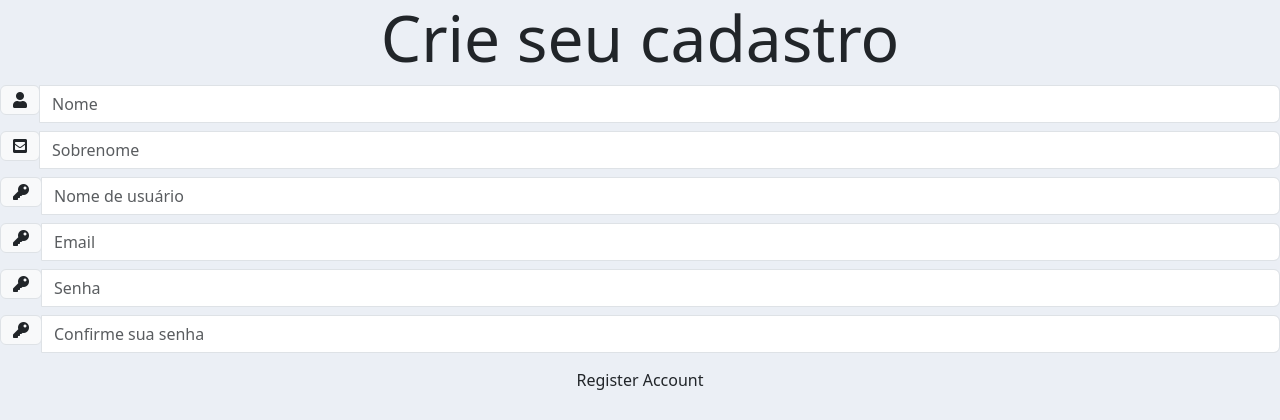
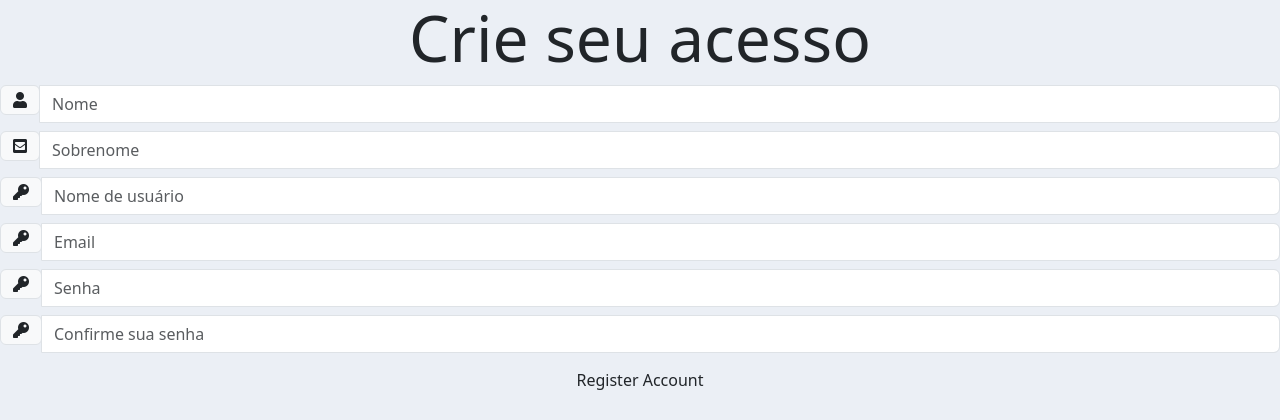
Before and after one commit to serginhos3/Projeto-Integrador---Grupo-012, a Django app: template templates/authentication/signup.html in a window 1280 px wide. Shown: the top 420 px of the page. Run offline with Django 3.2, Linux system fonts and the light colour scheme; the template is opened without the code that fills it, so the values that code supplies are empty, except form fields; form fields are guessed from the names that the template uses; some libraries are stand-ins or nearby versions.

Commit message:
Pequena alteracao

```diff
--- a/templates/authentication/signup.html
+++ b/templates/authentication/signup.html
@@ -17,7 +17,7 @@
 </head>
 <body>
 
-    <h4 class=" display-3  w-100 text-center">Crie seu cadastro</h4>
+    <h4 class=" display-3  w-100 text-center">Crie seu acesso</h4>
     {% for message in messages %}
         <p>{{message}}</p>
     {% endfor%}
```
